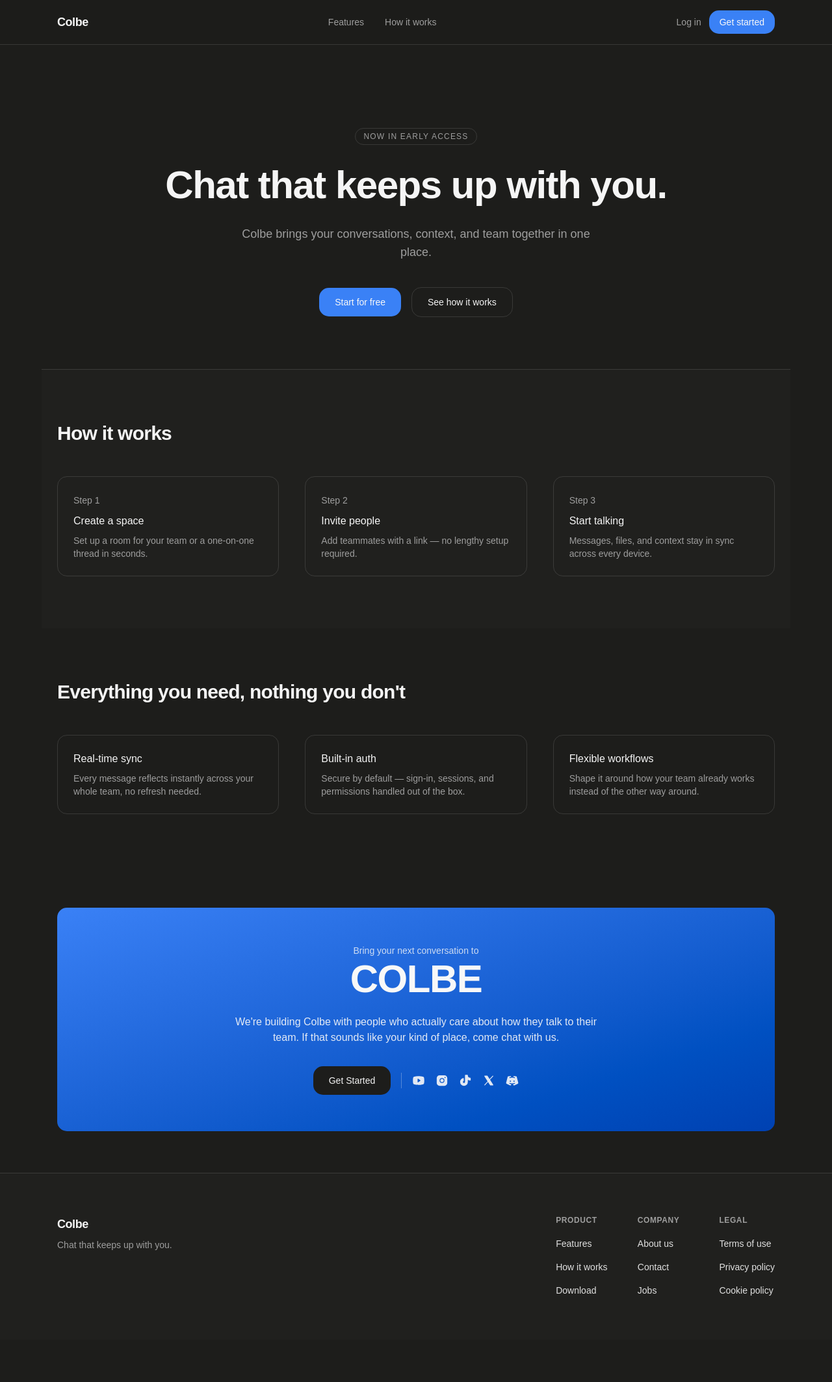
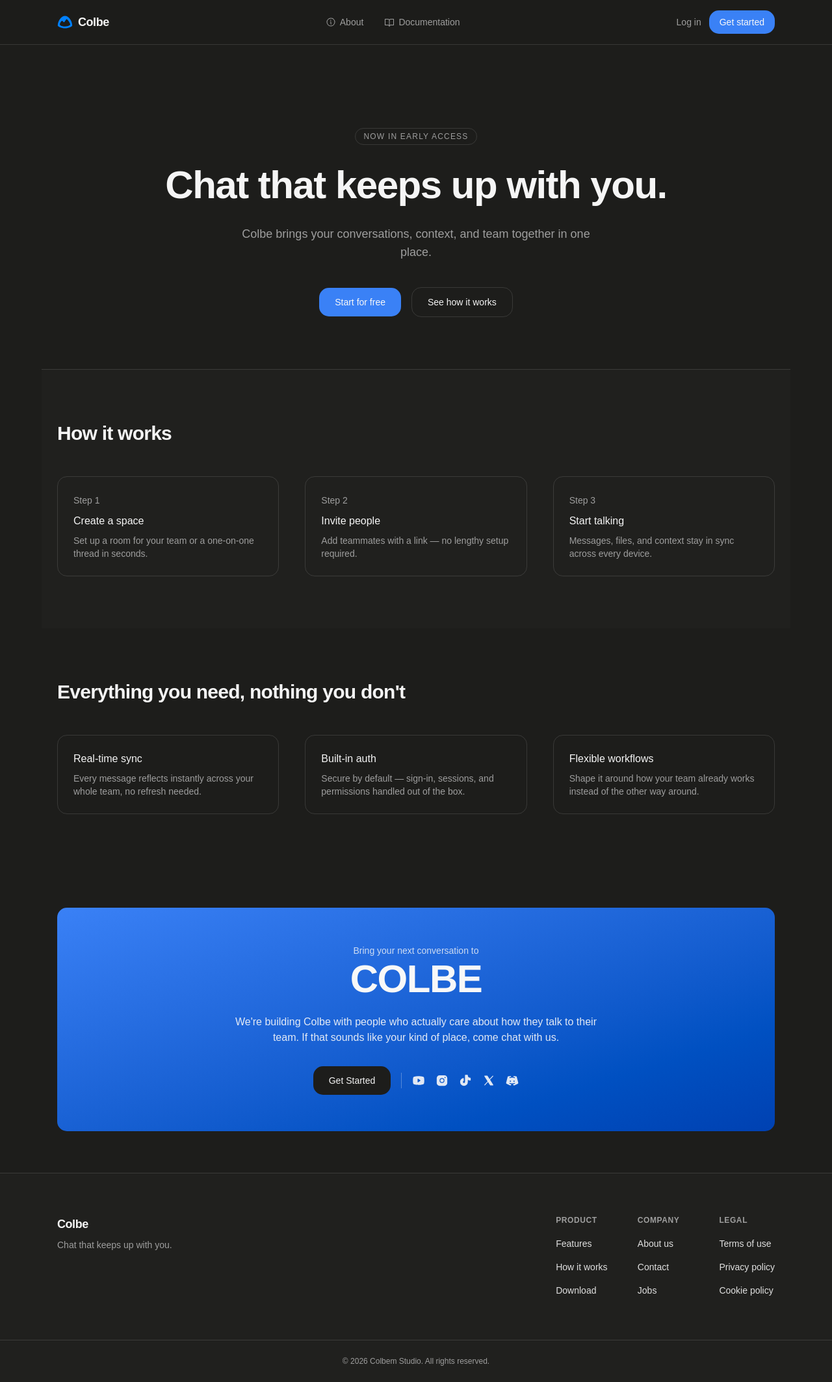
Before and after one commit to Colbem-Studio/colbe, a Next.js app: page / in a window 1280 px wide. Shown: the whole page at 65% size. Before the commit the page ends 2062 px from the top, so only its background shows below. Built offline with nearby package versions, Linux system fonts and the light colour scheme.

Commit message:
feat: Updates

```diff
--- a/src/components/marketing/footer.tsx
+++ b/src/components/marketing/footer.tsx
@@ -60,6 +60,12 @@ export function MarketingFooter() {
           ))}
         </div>
       </div>
+
+      <div className="border-t border-border">
+        <div className="mx-auto max-w-6xl px-6 py-6 text-center text-xs text-muted-foreground">
+          © {new Date().getFullYear()} Colbem Studio. All rights reserved.
+        </div>
+      </div>
     </footer>
   );
 }
--- a/src/components/marketing/navbar.tsx
+++ b/src/components/marketing/navbar.tsx
@@ -1,28 +1,38 @@
+import Image from "next/image";
 import Link from "next/link";
+import { Info, BookOpen } from "@phosphor-icons/react/dist/ssr";
 
 const NAV_LINKS = [
-  { label: "Features", href: "#features" },
-  { label: "How it works", href: "#how-it-works" },
+  { label: "About", href: "/about", icon: Info },
+  { label: "Documentation", href: "/docs", icon: BookOpen },
 ];
 
 export function MarketingNavbar() {
   return (
     <header className="sticky top-0 z-50 w-full border-b border-border bg-background/80 backdrop-blur">
       <nav className="mx-auto flex max-w-6xl items-center justify-between px-6 py-4">
-        <Link href="/" className="text-lg font-semibold tracking-tight text-foreground">
-          Colbe
+        <Link href="/" className="flex items-center gap-2">
+          <Image src="/favicon.svg" alt="Colbe logo" width={24} height={24} />
+          <span className="text-lg font-semibold tracking-tight text-foreground">Colbe</span>
         </Link>
+
         <div className="hidden items-center gap-8 md:flex">
-          {NAV_LINKS.map((link) => (
+          {NAV_LINKS.map((link) => {
+            const Icon = link.icon;
+            return (
               <Link
                 key={link.href}
                 href={link.href}
-              className="text-sm text-muted-foreground transition-colors hover:text-foreground"
+                className="group relative flex items-center gap-1.5 text-sm text-muted-foreground transition-colors hover:text-foreground"
               >
+                <Icon className="h-4 w-4" />
                 {link.label}
+                <span className="absolute -bottom-1 left-0 h-px w-0 bg-foreground transition-all duration-300 group-hover:w-full" />
               </Link>
-          ))}
+            );
+          })}
         </div>
+
         <div className="flex items-center gap-3">
           <Link href="/login" className="text-sm text-muted-foreground hover:text-foreground">
             Log in
```
Lines whose indentation alone changed are shown as unchanged.
